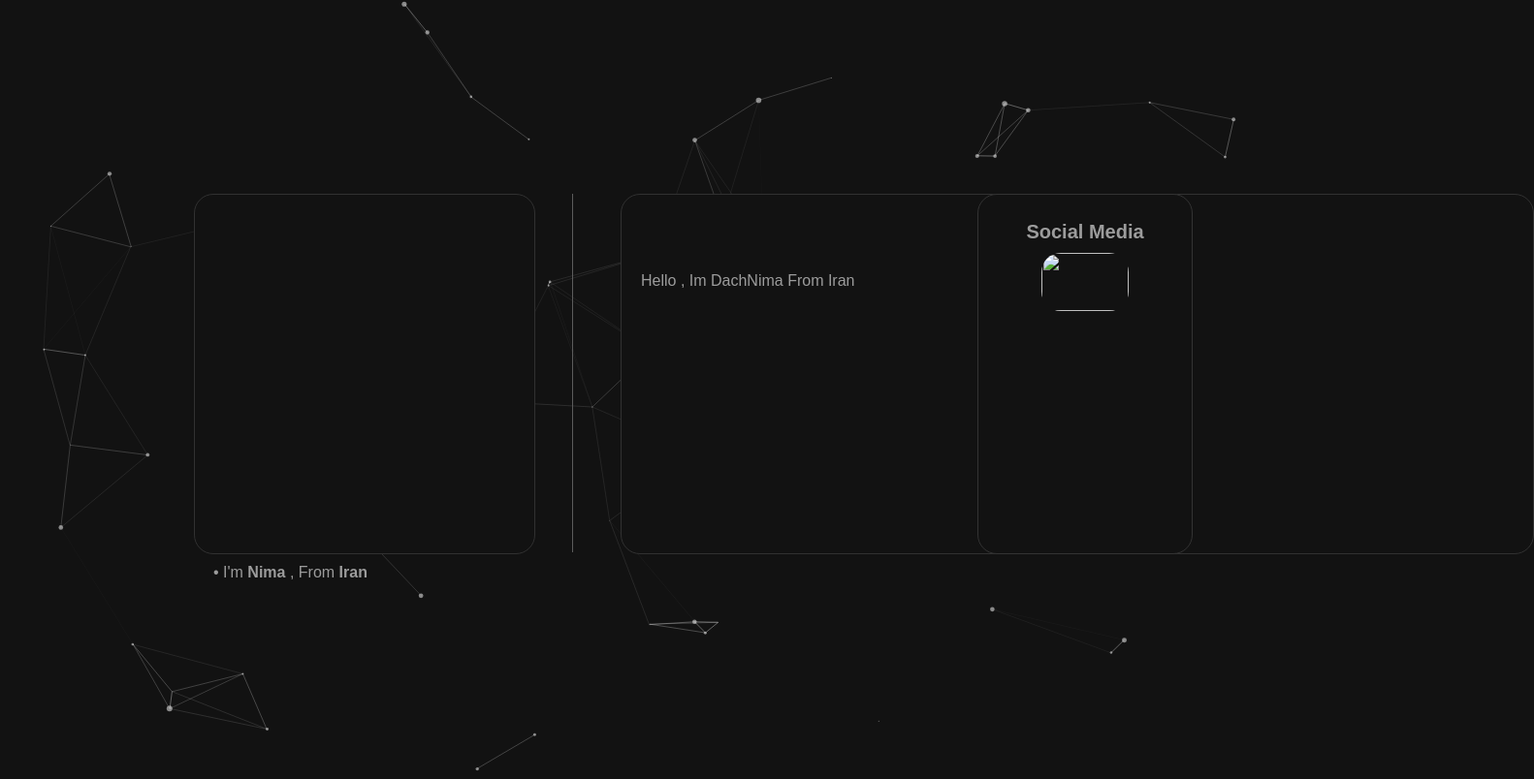
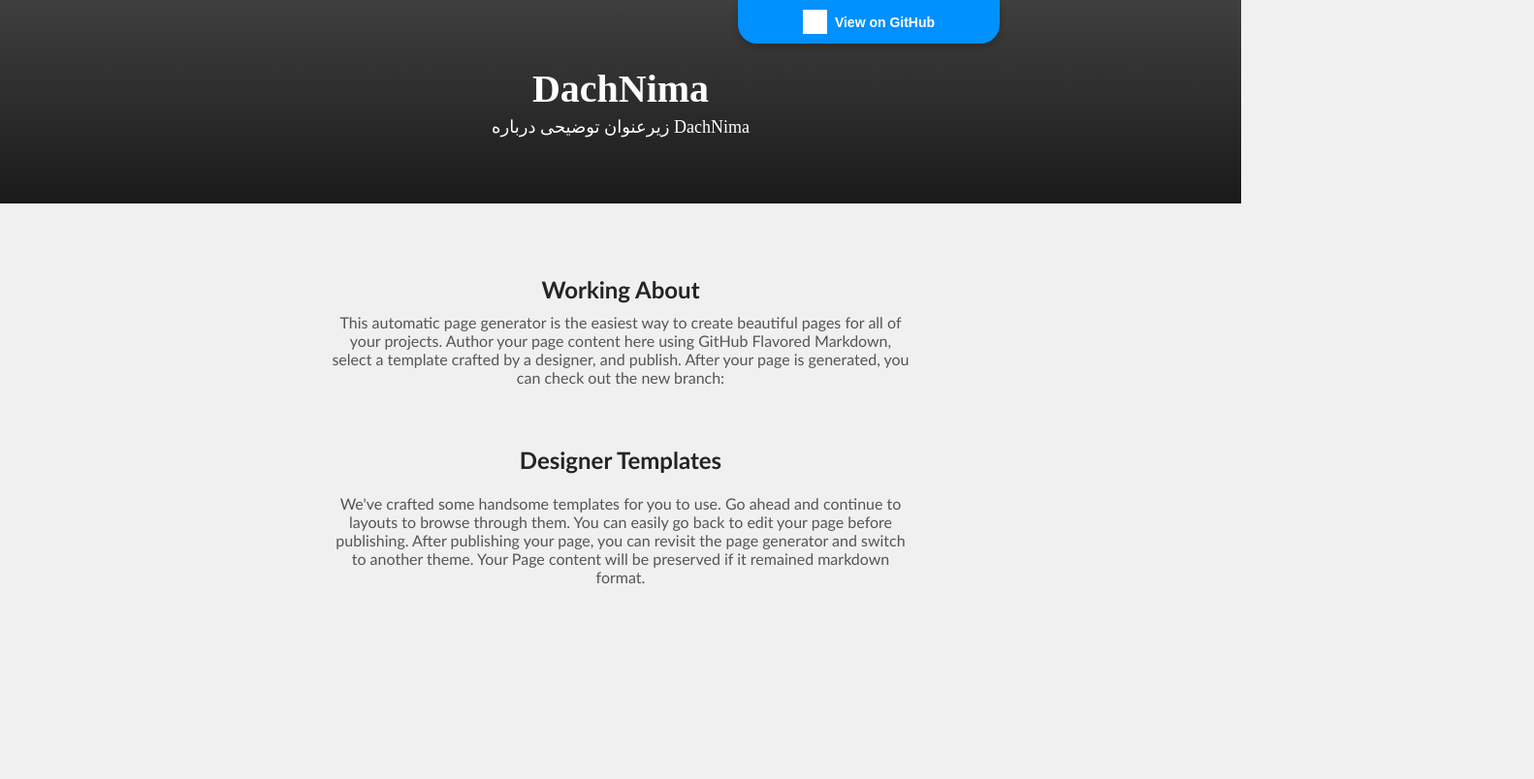
Before and after one commit to dachnima/dachnima.github.io, a plain HTML site: page index.html in a window 1280 px wide. Shown: the whole page at 97% size, 1582 px wide, since content can reach past the window. Drawn offline with nearby package versions, Linux system fonts and the light colour scheme; grey boxes are pictures that could not be loaded.

Commit message:
Update index.html

```diff
--- a/index.html
+++ b/index.html
@@ -3,242 +3,150 @@
 <head>
     <meta charset="UTF-8">
     <meta name="viewport" content="width=device-width, initial-scale=1.0">
-    <title>DachNima - Home</title>
-
-    <!-- لینک لوگو favicon -->
-    <link rel="icon" type="image/png" href="https://uploadkon.ir/uploads/69e112_2432.png">
-
-    <link href="https://fonts.googleapis.com/css2?family=Vazirmatn:wght@100..900&display=swap" rel="stylesheet">
-
+    <title>About Me Section</title>
     <style>
         body {
-            background-color: #121212; /* رنگ پس‌زمینه */
-            margin: 0; /* حذف حاشیه */
-            padding: 0; /* حذف padding */
-            font-family: 'Vazir', sans-serif; /* استفاده از فونت فارسی */
-            overflow: hidden; /* جلوگیری از اسکرول */
+            font-family: Arial, sans-serif;
+            background-color: #f0f0f0;
+            margin: 0;
+            padding: 0;
         }
 
-        ::selection {
-            background-color: #808080; /* رنگ طوسی */
-            color: white; /* رنگ متن سفید */
+        .navbar {
+            width: 100%;
+            height: 210px;
+            background: linear-gradient(180deg, #3f3f3f 0%, #1a1a1a 100%);
+            display: flex;
+            flex-direction: column;
+            font-family: Vazirmatn;
+            justify-content: center;
+            align-items: center;
+            top: 0;
+            left: 0;
+            z-index: 1000;
         }
 
-        #particles-js {
-            position: absolute;
-            width: 100%;
-            height: 100%;
-            top: 0;
-            left: 0;
-            z-index: -1; /* قرار دادن ذرات در پس‌زمینه */
+        .navbar h1 {
+            color: white;
+            font-size: 40px;
+            margin: 0;
         }
 
-        .container {
-            width: 300px;
-            text-align: center;
-            margin-top: 200px; /* فاصله از بالا */
-            margin-left: 200px; /* فاصله از سمت چپ */
-            position: relative; /* قرار دادن خط در موقعیت نسبی */
+        .navbar p {
+            color: white;
+            font-size: 18px;
+            margin: 5px 0 0 0;
         }
 
-        .box {
-            width: 350px; /* عرض بزرگ‌تر */
-            height: 370px;
-            background-color: #121212; /* رنگ کادر */
-            display: block; /* تغییر به block */
-            margin: 0 auto; /* مرکز کردن کادر */
-            border-radius: 20px; /* گوشه‌های گرد */
-            border: 0.5px solid rgb(49, 49, 49); /* حاشیه سفید */
-        }
-
-        .line {
-            position: absolute; /* قرار دادن خط در موقعیت مطلق */
-            top: 0; /* تنظیم ارتفاع خط */
-            left: 390px; /* فاصله خط از کادر */
-            width: 1px; /* عرض نازک خط */
-            height: 370px; /* ارتفاع خط */
-            background-color: rgb(92, 92, 92); /* رنگ خط */
-        }
-
-        .container p {
-            margin-top: 10px;
-            text-align: left; /* جابجایی متن به سمت چپ */
-            color: rgb(156, 156, 156); /* رنگ متن */
-            margin-left: 20px; /* فاصله از سمت چپ */
-        }
-
-        .new-box {
-            width: 900px; /* عرض کادر جدید */
-            height: 330px; /* ارتفاع کادر جدید */
-            background-color: #121212; /* رنگ کادر */
-            border-radius: 20px; /* گوشه‌های گرد */
-            border: 0.5px solid rgb(49, 49, 49); /* حاشیه */
-            position: absolute; /* قرار دادن کادر جدید در موقعیت مطلق */
-            left: 640px; /* فاصله کادر جدید از کادر قبلی */
-            top: 200px; /* فاصله از بالا */
-            padding: 20px; /* فاصله داخلی برای متن */
-            color: rgb(156, 156, 156); /* رنگ متن */
-        }
-
-        .side-box {
-            width: 200px;
-            height: 350px;
-            background-color: #121212;
-            position: absolute;
-            top: 200px;
-            right: 50px; /* فاصله از سمت راست */
-            border-radius: 20px;
-            border: 1px solid #333;
-            color: #fff;
-            padding: 10px;
+        .content {
+            padding-top: 50px;
             text-align: center;
         }
 
-        .side-box h2 {
-            font-size: 18px;
+        .about-title {
+            font-size: 24px;
+            color: rgb(36, 36, 36);
+            font-family: calibri;
             margin-bottom: 10px;
         }
 
-        .side-box p {
-            font-size: 14px;
-            line-height: 1.5;
+        .about-description {
+            font-size: 16px;
+            font-family: calibri;
+            color: #555;
+            max-width: 600px;
+            margin: 10px auto;
+            text-align: center;
         }
 
+        .work-title {
+            font-size: 24px;
+            color: rgb(36, 36, 36);
+            font-family: calibri;
+            margin-block: 1px;
+        }
+
+        .work-description {
+            font-size: 16px;
+            color: #555;
+            font-family: calibri;
+            max-width: 600px;
+            margin: 10px auto;
+            margin-block: 1px;
+            text-align: center;
+            margin-top: -30px;
+        }
+
+        .top-bar {
+            background-color: #0091ff;
+            color: white;
+            padding: 10px;
+            text-align: center;
+            font-size: 14px;
+            position: fixed;
+            top: 0px;
+            left: 70%;
+            transform: translateX(-50%);
+            width: 250px;
+            z-index: 1000;
+            border-bottom-left-radius: 20px;
+            border-bottom-right-radius: 20px;
+            box-shadow: 0px 4px 8px rgba(0, 0, 0, 0.2);
+            display: flex;
+            align-items: center;
+            justify-content: center;
+        }
+
+        .top-bar img {
+            margin-right: 8px;
+            width: 25px;
+            height: 25px;
+            filter: brightness(0) invert(1);
+        }
+
+        .top-bar span {
+            margin-left: 5px;
+            padding: 5px;
+            border: 1px solid white;
+            border-radius: 5px;
+            background-color: rgba(255, 255, 255, 0.1);
+            line-height: 1.5;
+            font-family: calibri;
+            font-size: 16px;
+            display: flex;
+            align-items: center;
+        }
     </style>
 </head>
 <body>
-
-    <div id="particles-js"></div> <!-- بخش ذرات -->
-
-    <div class="container">
-        <div class="box"></div>
-        <div class="line"></div> <!-- اضافه کردن خط نازک -->
-        <p> •  I'm <b>Nima</b> , From <b>Iran</b></p>
+    <div class="navbar">
+        <h1>DachNima</h1>
+        <p>زیرعنوان توضیحی درباره DachNima</p>
     </div>
 
-    <div class="new-box">
-        <h1 style="color: rgb(156, 156, 156); font-size: 24px; text-align: center;">About Me</h1>
-        <p>Hello , Im DachNima From Iran</p>
+    <div class="content">
+        <p class="about-title"><b>Working About</b></p>
+        <p class="about-description">
+            This automatic page generator is the easiest way to create beautiful pages for all of your projects. Author your page content here using GitHub Flavored Markdown, select a template crafted by a designer, and publish. After your page is generated, you can check out the new branch:
+        </p>
     </div>
 
-    <!-- کادر جدید سمت راست -->
-    <div class="side-box">
-        <h2 style="color: rgb(156, 156, 156); font-size: 20px; text-align: center;">Social Media</h1>
-            <a href="https://discord.gg/rz379FwD4F" target="_blank">
-            <img src="" alt="" style="width: 90px; height: 60px; border-radius: 20px;;">
-
+    <div class="content">
+        <p class="work-title"><b>Designer Templates</b></p>
     </div>
 
-    <!-- لینک particles.js -->
-    <script src="https://cdn.jsdelivr.net/particles.js/2.0.0/particles.min.js"></script>
+    <div class="content">
+        <p class="work-description">
+            We've crafted some handsome templates for you to use. Go ahead and continue to layouts to browse through them. You can easily go back to edit your page before publishing. After publishing your page, you can revisit the page generator and switch to another theme. Your Page content will be preserved if it remained markdown format.
+        </p>
+    </div>
 
-    <script>
-        particlesJS('particles-js', {
-            "particles": {
-                "number": {
-                    "value": 50,  // کاهش تعداد ذرات
-                    "density": {
-                        "enable": true,
-                        "value_area": 800
-                    }
-                },
-                "color": {
-                    "value": "#ffffff"
-                },
-                "shape": {
-                    "type": "circle",
-                    "stroke": {
-                        "width": 0,
-                        "color": "#000000"
-                    },
-                    "polygon": {
-                        "nb_sides": 5
-                    },
-                },
-                "opacity": {
-                    "value": 0.5,
-                    "random": false,
-                    "anim": {
-                        "enable": false,
-                        "speed": 1,
-                        "opacity_min": 0.1,
-                        "sync": false
-                    }
-                },
-                "size": {
-                    "value": 3,
-                    "random": true,
-                    "anim": {
-                        "enable": false,
-                        "speed": 40,
-                        "size_min": 0.1,
-                        "sync": false
-                    }
-                },
-                "line_linked": {
-                    "enable": true,
-                    "distance": 150,
-                    "color": "#ffffff",
-                    "opacity": 0.4,
-                    "width": 1
-                },
-                "move": {
-                    "enable": true,
-                    "speed": 2,  // کاهش سرعت ذرات
-                    "direction": "none",
-                    "random": false,
-                    "straight": false,
-                    "out_mode": "out",
-                    "bounce": false,
-                    "attract": {
-                        "enable": false,
-                        "rotateX": 600,
-                        "rotateY": 1200
-                    }
-                }
-            },
-            "interactivity": {
-                "detect_on": "canvas",
-                "events": {
-                    "onhover": {
-                        "enable": true,
-                        "mode": "grab"
-                    },
-                    "onclick": {
-                        "enable": false,  // غیرفعال کردن بزرگ شدن ذرات هنگام کلیک
-                        "mode": "push"
-                    },
-                    "resize": true
-                },
-                "modes": {
-                    "grab": {
-                        "distance": 200,
-                        "line_linked": {
-                            "opacity": 1
-                        }
-                    },
-                    "bubble": {
-                        "distance": 0,  // غیرفعال کردن بزرگ شدن هنگام کلیک
-                        "size": 0,
-                        "duration": 0,
-                        "opacity": 0,
-                        "speed": 0
-                    },
-                    "repulse": {
-                        "distance": 200,
-                        "duration": 0.4
-                    },
-                    "push": {
-                        "particles_nb": 4
-                    },
-                    "remove": {
-                        "particles_nb": 2
-                    }
-                }
-            },
-            "retina_detect": true
-        });
-    </script>
+    <a href="https://github.com/DachNima" target="_blank">
+        <div class="top-bar">
+            <img src="https://cdn-icons-png.flaticon.com/512/25/25231.png" alt="Icon">
+            <b>View on GitHub</b>
+        </div>
+    </a>
 
 </body>
 </html>
```
